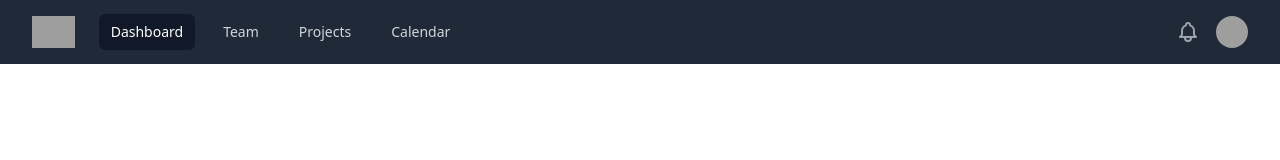
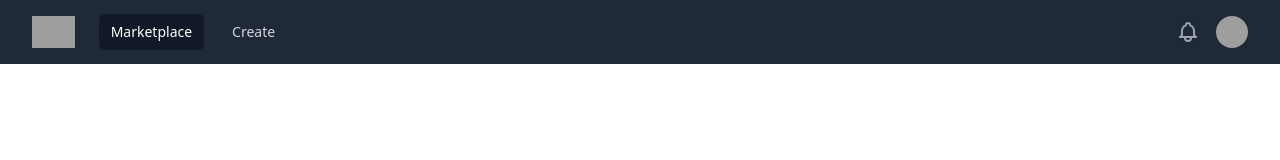
Before and after one commit to DanyloNovikov/Trinix, a Next.js app: page / in a window 1280 px wide. Shown: the top 160 px of the page. Built offline with nearby package versions, Linux system fonts and the light colour scheme; grey boxes are pictures that could not be loaded.

Commit message:
Add ActiveLink for NavBar | Minor update Navbar

```diff
--- /dev/null
+++ b/components/link/index.tsx
@@ -0,0 +1,31 @@
+import Link from "next/link"
+import React, { FunctionComponent, ReactElement } from "react"
+import { useRouter } from "next/router"
+
+type LinkProps = {
+    href: string
+    children: ReactElement
+    activeClass: string
+}
+
+const ActiveLink: FunctionComponent<LinkProps> = ({children, ...props}) => {
+    const { pathname } = useRouter()
+    let className = children!.props.className || ""
+    let _defaultClass = `${className} text-gray-100`
+
+    if (pathname === props.href) {
+        className = `${className} text-indigo-400 ${props.activeClass}`
+    } else {
+        className = _defaultClass;
+    }
+
+    return (
+        <Link {...props}>
+            {
+                React.cloneElement(children, {className})
+            }
+        </Link>
+    )
+}
+
+export default ActiveLink;
--- a/components/navbar/index.tsx
+++ b/components/navbar/index.tsx
@@ -1,13 +1,13 @@
 /* This example requires Tailwind CSS v2.0+ */
-import { Fragment } from 'react'
-import { Disclosure, Menu, Transition } from '@headlessui/react'
-import { BellIcon, MenuIcon, XIcon } from '@heroicons/react/outline'
+import { Fragment } from 'react';
+import { Disclosure, Menu, Transition } from '@headlessui/react';
+import { BellIcon, MenuIcon, XIcon } from '@heroicons/react/outline';
+import Link from 'next/link';
+import ActiveLink from '../link';
 
 const navigation = [
-    { name: 'Dashboard', href: '#', current: true },
-    { name: 'Team', href: '#', current: false },
-    { name: 'Projects', href: '#', current: false },
-    { name: 'Calendar', href: '#', current: false },
+    { name: 'Marketplace', href: '/', current: true },
+    { name: 'Create', href: '/nft/create', current: false }
 ]
 
 function classNames(...classes: string[]) {
@@ -48,17 +48,16 @@
                                 <div className="hidden sm:block sm:ml-6">
                                     <div className="flex space-x-4">
                                         {navigation.map((item) => (
-                                            <a
+                                            <ActiveLink
                                                 key={item.name}
                                                 href={item.href}
-                                                className={classNames(
-                                                    item.current ? 'bg-gray-900 text-white' : 'text-gray-300 hover:bg-gray-700 hover:text-white',
-                                                    'px-3 py-2 rounded-md text-sm font-medium'
-                                                )}
-                                                aria-current={item.current ? 'page' : undefined}
+                                                activeClass='bg-gray-900 text-white'
                                             >
-                                                {item.name}
-                                            </a>
+                                                <a className="text-gray-300 hover:bg-gray-700 hover:text-white px-3 py-2 rounded-md text-sm font-medium"
+                                                   aria-current={item.current ? 'page' : undefined} >
+                                                    {item.name}
+                                                </a>
+                                            </ActiveLink>
                                         ))}
                                     </div>
                                 </div>
@@ -73,7 +72,7 @@
                                 </button>
 
                                 {/* Profile dropdown */}
-                                <Menu as="div" className="ml-3 relative">
+                                <Menu as="div" className="ml-3 relative z-10">
                                     <div>
                                         <Menu.Button className="bg-gray-800 flex text-sm rounded-full focus:outline-none focus:ring-2 focus:ring-offset-2 focus:ring-offset-gray-800 focus:ring-white">
                                             <span className="sr-only">Open user menu</span>
@@ -96,32 +95,12 @@
                                         <Menu.Items className="origin-top-right absolute right-0 mt-2 w-48 rounded-md shadow-lg py-1 bg-white ring-1 ring-black ring-opacity-5 focus:outline-none">
                                             <Menu.Item>
                                                 {({ active }) => (
-                                                    <a
-                                                        href="#"
-                                                        className={classNames(active ? 'bg-gray-100' : '', 'block px-4 py-2 text-sm text-gray-700')}
-                                                    >
-                                                        Your Profile
-                                                    </a>
-                                                )}
-                                            </Menu.Item>
-                                            <Menu.Item>
-                                                {({ active }) => (
-                                                    <a
-                                                        href="#"
-                                                        className={classNames(active ? 'bg-gray-100' : '', 'block px-4 py-2 text-sm text-gray-700')}
-                                                    >
-                                                        Settings
-                                                    </a>
-                                                )}
-                                            </Menu.Item>
-                                            <Menu.Item>
-                                                {({ active }) => (
-                                                    <a
-                                                        href="#"
-                                                        className={classNames(active ? 'bg-gray-100' : '', 'block px-4 py-2 text-sm text-gray-700')}
-                                                    >
-                                                        Sign out
-                                                    </a>
+                                                    <Link href="/profile">
+                                                        <a className={classNames(active ? 'bg-gray-100' : '', 'block px-4 py-2 text-sm text-gray-700')}>
+                                                            Your Profile
+                                                        </a>
+                                                    </Link>
+
                                                 )}
                                             </Menu.Item>
                                         </Menu.Items>
--- a/next.config.js
+++ b/next.config.js
@@ -1,6 +1,6 @@
 /** @type {import('next').NextConfig} */
 const nextConfig = {
-  reactStrictMode: true,
+  reactStrictMode: false,
 }
 
 module.exports = nextConfig
```
